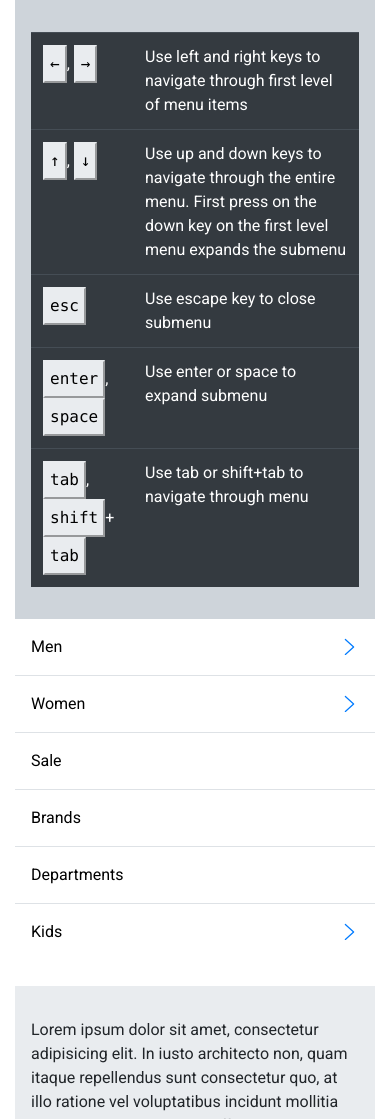
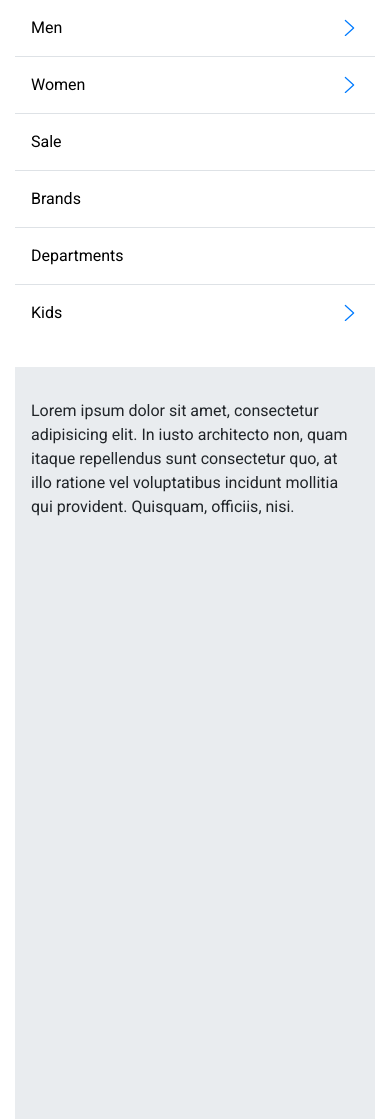
Before and after one commit to fret2buzz/nav-control, a website: page index.html in a window 390 px wide. Shown: the top 1119 px of the page. Drawn offline with nearby package versions, Linux system fonts and the light colour scheme; files that its build step writes are made by us from their sources.

Commit message:
accessibility

```diff
--- a/index.html
+++ b/index.html
@@ -13,7 +13,7 @@
 <body>
 
 <div class="container">
-    <header class="ex-header">
+    <header class="ex-header d-none d-lg-block">
         <table class="table table-dark">
             <tr>
                 <td><kbd>&#8592;</kbd>, <kbd>&#8594;</kbd></td>
```
